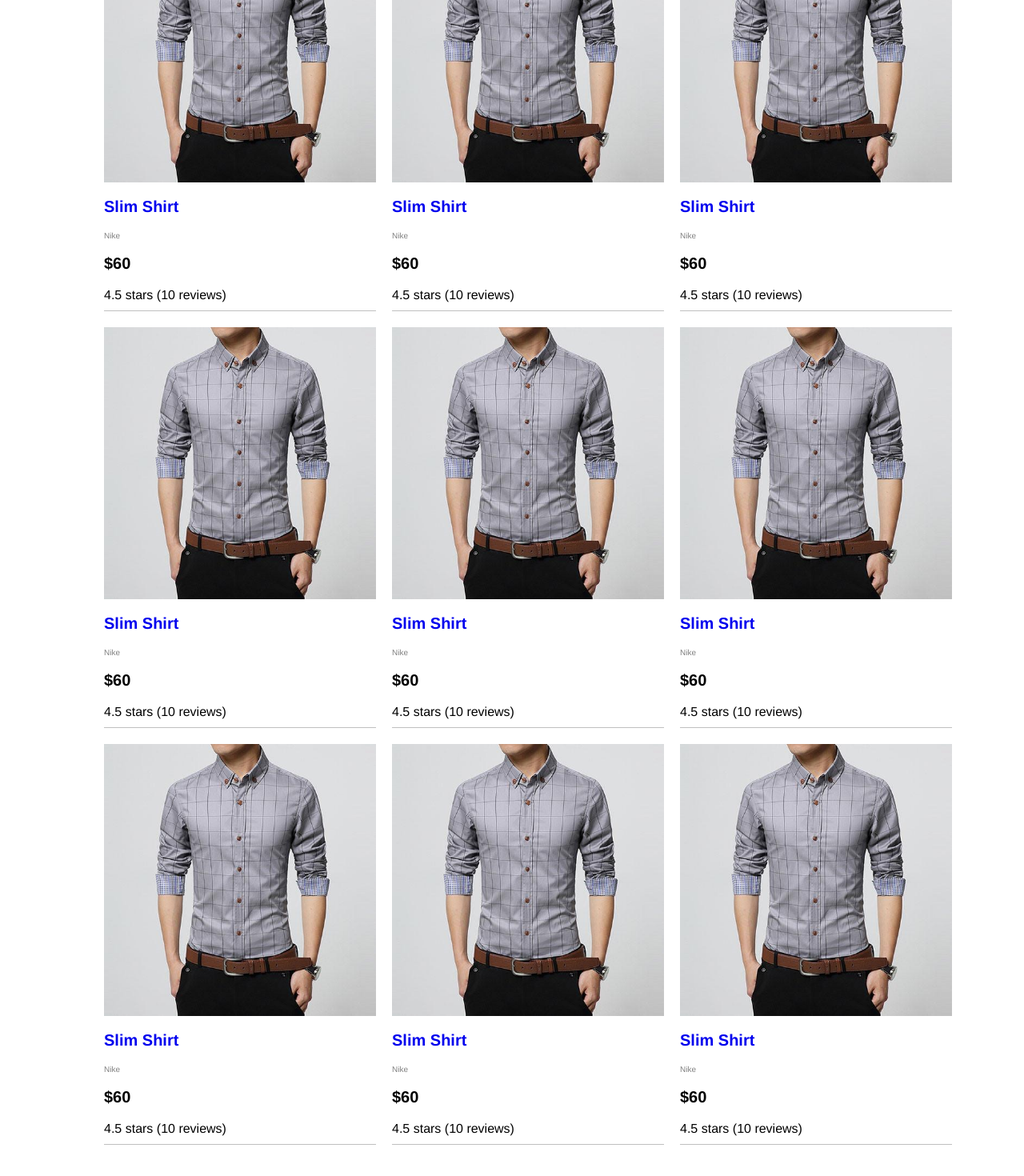
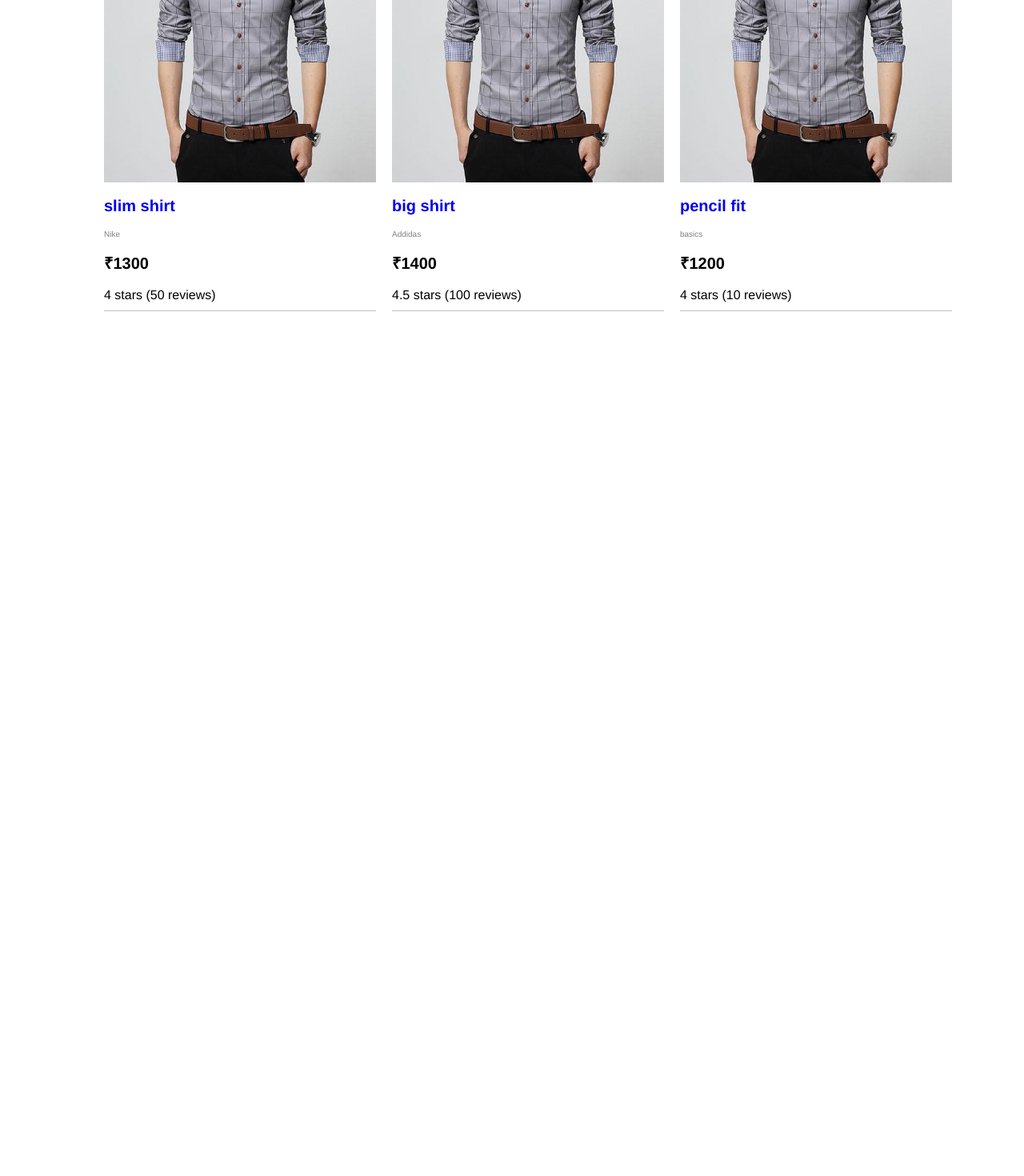
Before and after one commit to AbinPalliyil/shoppingapp, a React (Create React App) app in the folder frontend/: page / in a window 1280 px wide. Shown: the part 188-1658 px from the top of the page at 80% size. After the commit the page ends 800 px from the top, so only its background shows below. Built offline with nearby package versions, Linux system fonts and the light colour scheme.

Commit message:
Added product listing using dummy data

```diff
--- a/frontend/src/App.js
+++ b/frontend/src/App.js
@@ -1,4 +1,6 @@
 import React from 'react';
+
+import data from './data';
 import './App.css';
 
 function App() {
@@ -40,7 +42,9 @@ function App() {
 			<main className='main'>
 				<div className='content'>
 					<ul className='products'>
-						<li>
+						{data.products.map(product => {
+              return(
+                <li key={product.id}>
 								<div className='product'>
 									<img
 										className='product-image'
@@ -49,177 +53,24 @@ function App() {
 									/>
 									<a href='productItem.html'>
 										<div className='product-name'>
-										{' '}
-										Slim Shirt
+											{product.name}
 										</div>
 									</a>
-								<div className='product-brand'>Nike</div>
-								<div className='product-price'>$60</div>
+									<div className='product-brand'>
+										{product.brand}
+									</div>
+									<div className='product-price'>
+										&#x20B9;{product.price}
+									</div>
 									<div className='product-rating'>
-									4.5 stars (10 reviews)
+										{product.rating} stars (
+										{product.numReviews} reviews)
 									</div>
 								</div>
 							</li>
-						<li>
-							<div className='product'>
-								<img
-									className='product-image'
-									src='/images/shirtslim.jpg'
-									alt='shirt'
-								/>
-								<a href='productItem.html'>
-									<div className='product-name'>
-										{' '}
-										Slim Shirt
-									</div>
-								</a>
-								<div className='product-brand'>Nike</div>
-								<div className='product-price'>$60</div>
-								<div className='product-rating'>
-									4.5 stars (10 reviews)
-								</div>
-							</div>
-						</li>{' '}
-						<li>
-							<div className='product'>
-								<img
-									className='product-image'
-									src='/images/shirtslim.jpg'
-									alt='shirt'
-								/>
-								<a href='productItem.html'>
-									<div className='product-name'>
-										{' '}
-										Slim Shirt
-									</div>
-								</a>
-								<div className='product-brand'>Nike</div>
-								<div className='product-price'>$60</div>
-								<div className='product-rating'>
-									4.5 stars (10 reviews)
-								</div>
-							</div>
-						</li>{' '}
-						<li>
-							<div className='product'>
-								<img
-									className='product-image'
-									src='/images/shirtslim.jpg'
-									alt='shirt'
-								/>
-								<a href='productItem.html'>
-									<div className='product-name'>
-										{' '}
-										Slim Shirt
-									</div>
-								</a>
-								<div className='product-brand'>Nike</div>
-								<div className='product-price'>$60</div>
-								<div className='product-rating'>
-									4.5 stars (10 reviews)
-								</div>
-							</div>
-						</li>{' '}
-						<li>
-							<div className='product'>
-								<img
-									className='product-image'
-									src='./images/shirtslim.jpg'
-									alt='shirt'
-								/>
-								<a href='productItem.html'>
-									<div className='product-name'>
-										{' '}
-										Slim Shirt
-									</div>
-								</a>
-								<div className='product-brand'>Nike</div>
-								<div className='product-price'>$60</div>
-								<div className='product-rating'>
-									4.5 stars (10 reviews)
-								</div>
-							</div>
-						</li>{' '}
-						<li>
-							<div className='product'>
-								<img
-									className='product-image'
-									src='./images/shirtslim.jpg'
-									alt='shirt'
-								/>
-								<a href='productItem.html'>
-									<div className='product-name'>
-										{' '}
-										Slim Shirt
-									</div>
-								</a>
-								<div className='product-brand'>Nike</div>
-								<div className='product-price'>$60</div>
-								<div className='product-rating'>
-									4.5 stars (10 reviews)
-								</div>
-							</div>
-						</li>{' '}
-						<li>
-							<div className='product'>
-								<img
-									className='product-image'
-									src='./images/shirtslim.jpg'
-									alt='shirt'
-								/>
-								<a href='productItem.html'>
-									<div className='product-name'>
-										{' '}
-										Slim Shirt
-									</div>
-								</a>
-								<div className='product-brand'>Nike</div>
-								<div className='product-price'>$60</div>
-								<div className='product-rating'>
-									4.5 stars (10 reviews)
-								</div>
-							</div>
-						</li>{' '}
-						<li>
-							<div className='product'>
-								<img
-									className='product-image'
-									src='./images/shirtslim.jpg'
-									alt='shirt'
-								/>
-								<a href='productItem.html'>
-									<div className='product-name'>
-										{' '}
-										Slim Shirt
-									</div>
-								</a>
-								<div className='product-brand'>Nike</div>
-								<div className='product-price'>$60</div>
-								<div className='product-rating'>
-									4.5 stars (10 reviews)
-								</div>
-							</div>
-						</li>{' '}
-						<li>
-							<div className='product'>
-								<img
-									className='product-image'
-									src='./images/shirtslim.jpg'
-									alt='shirt'
-								/>
-								<a href='productItem.html'>
-									<div className='product-name'>
-										{' '}
-										Slim Shirt
-									</div>
-								</a>
-								<div className='product-brand'>Nike</div>
-								<div className='product-price'>$60</div>
-								<div className='product-rating'>
-									4.5 stars (10 reviews)
-								</div>
-							</div>
-						</li>
+              )
+            })
+            }
 					</ul>
 				</div>
 			</main>
--- /dev/null
+++ b/frontend/src/data.js
@@ -0,0 +1,34 @@
+export default  {
+	products: [
+		{
+			id: 1,
+			name: 'slim shirt',
+			category: 'shirts',
+			brand: 'Nike',
+			imageUrl: '/images/shirtslim.jpg',
+			price: 1300,
+			rating: 4,
+			numReviews: 50,
+		},
+		{
+			id: 2,
+            name: 'big shirt',
+            category: 'shirts',
+			brand: 'Addidas',
+			imageUrl: '/images/shirtslim.jpg',
+			price: 1400,
+			rating: 4.5,
+			numReviews: 100,
+		},
+		{
+			id: 3,
+			name: 'pencil fit',
+			category: 'pants',
+			brand: 'basics',
+			imageUrl: '/images/shirtslim.jpg',
+			price: 1200,
+			rating: 4,
+			numReviews: 10,
+		},
+	],
+};
```
Lines whose indentation alone changed are shown as unchanged.
